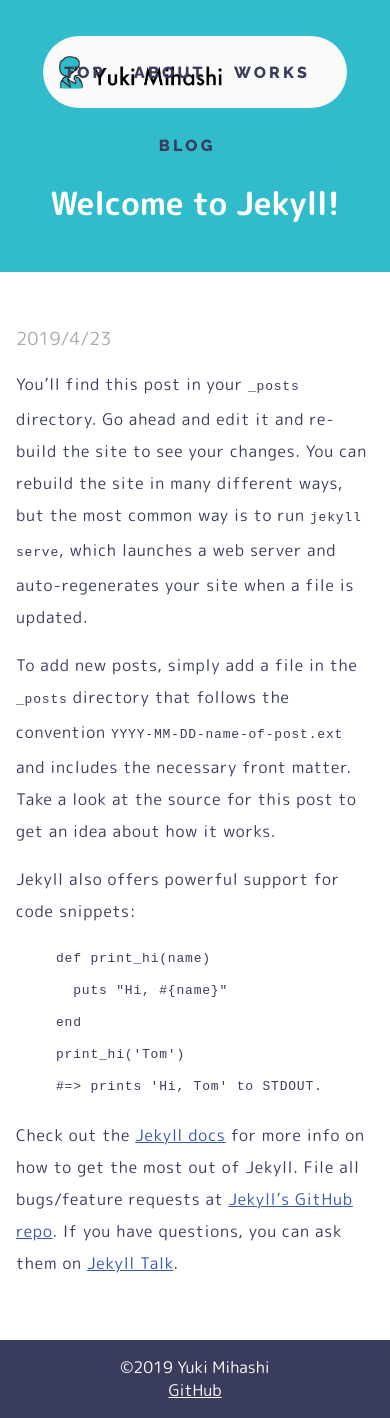
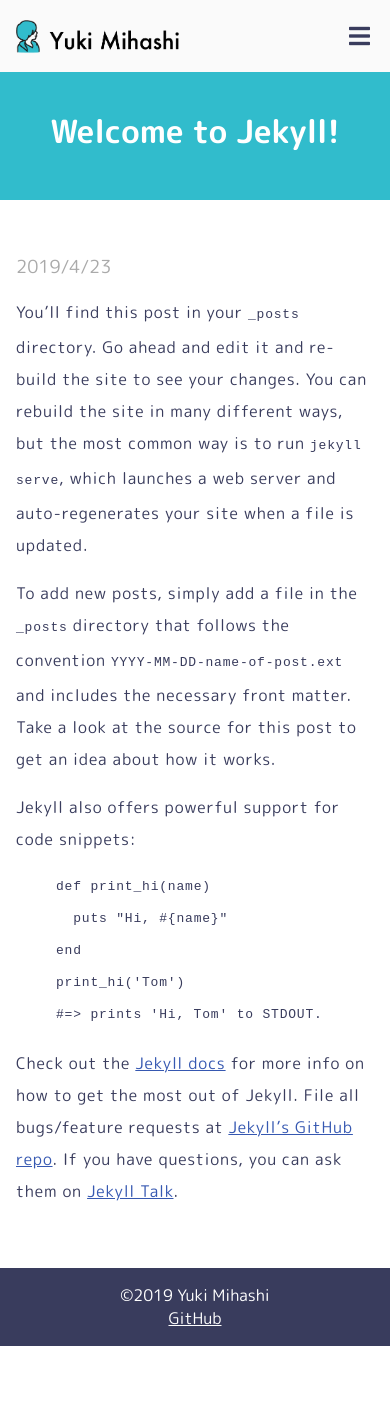
Before and after one commit to madoreenu/yuki384.github.io, a Jekyll site: the page built from _posts/2019-04-23-welcome-to-jekyll.markdown, in a window 390 px wide. Built offline with Jekyll 4.4.1, drawn with Linux system fonts in a browser that asks for light colours; nearby versions of some CDN libraries; some web fonts are replaced; after the commit the page ends 1346 px from its top, so only the background shows below that.

Commit message:
headerレスポンシブ対応

```diff
--- a/_includes/header.html
+++ b/_includes/header.html
@@ -1,5 +1,8 @@
 <header>
   <a href="/"><img src="{{site.url}}/img/logo.png" alt="logo" class="logo"></a>
+  <input type="checkbox" id="navbar-check">
+  <label for="navbar-check" class="navbar-label-open"><i class="fas fa-bars fa-fw"></i></label>
+  <label for="navbar-check" class="navbar-label-close"><i class="fas fa-times fa-fw"></i></label>
   <nav class="site-top-nav">
     <ul class="site-top-nav-list">
       <li><a href="{{site.url}}">TOP</a></li>
--- a/assets/css/main.scss
+++ b/assets/css/main.scss
@@ -276,6 +276,13 @@
     display: block;
     float: left;
   }
+  label{
+    position: absolute;
+    display: none;
+    color: $main-textcolor;
+    font-size: 24px;
+    right: 4vw;
+  }
 }
 .logo{
   height: 36px;
@@ -307,6 +314,12 @@
     transition: .3s;
   }
 }
+#navbar-check{
+  display: none;
+}
+.navbar-label-close{
+  display: none;
+}
 
 .post-head{
   padding: 36px 11% 24px;
@@ -319,6 +332,42 @@
 }
 
 @media screen and (max-width:800px) {
+  header{
+    width: 100vw;
+    border-radius: 0;
+    position: absolute;
+    top: 0;
+    left: 0;
+    label{
+      display: inline-block;
+    }
+  }
+  .site-top-nav{
+    opacity: 0;
+    clear: both;
+    background-color: rgba(255, 255, 255, 0.7);
+    backdrop-filter: blur(3px);
+    width: 100vw;
+    right: 0;
+    position: static;
+    transition: .3s;
+  }
+  #navbar-check:checked ~ .site-top-nav{
+    opacity: 1;
+  }
+  #navbar-check:checked ~ .navbar-label-close{
+    display: block;
+  }
+  #navbar-check:checked ~ .navbar-label-open{
+    display: none;
+  }
+  .site-top-nav-list{
+    li{
+      display: block;
+      line-height: 36px;
+    }
+  }
+
   .page-not-found{
     text-align: center;
   }
```
